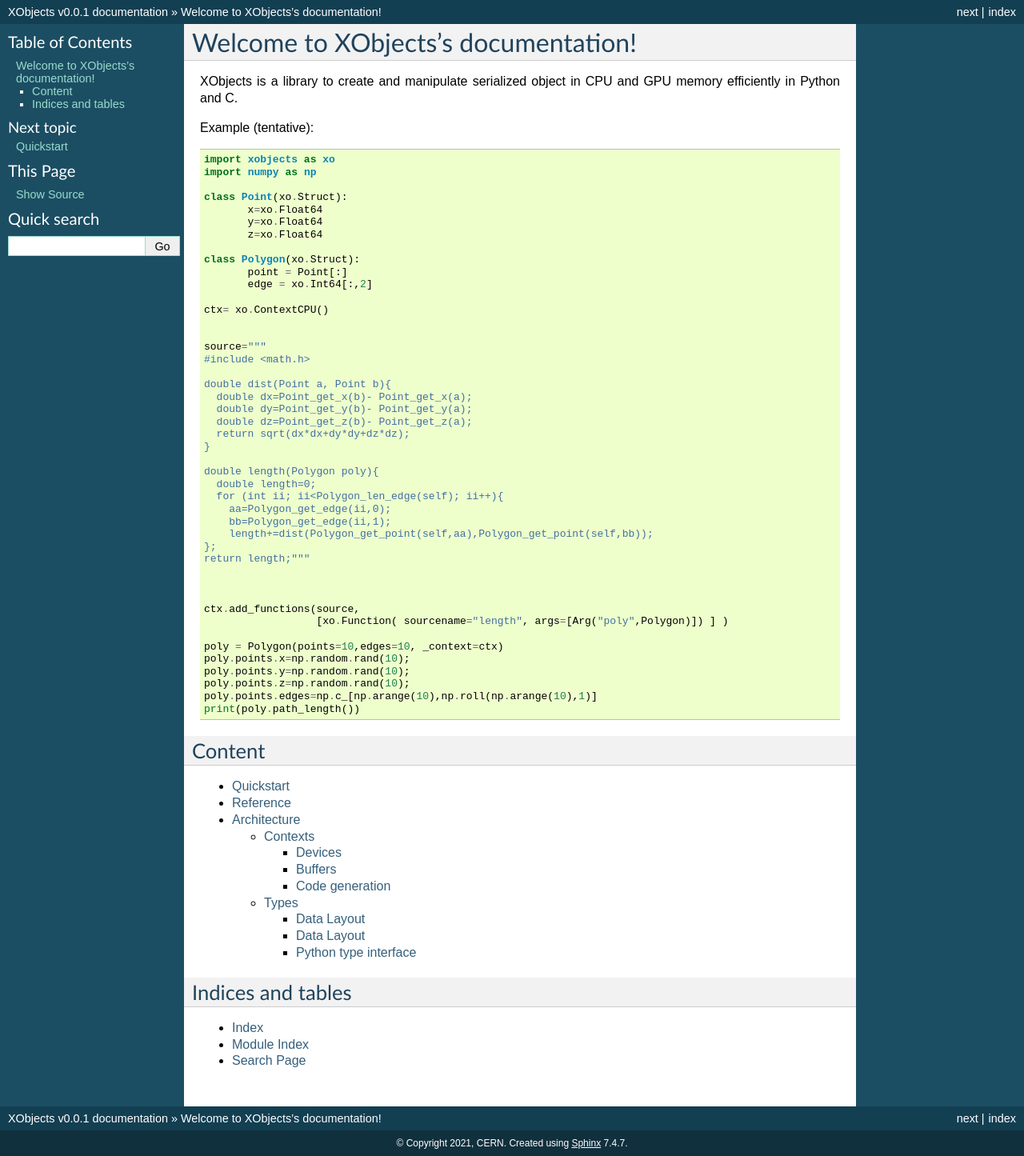
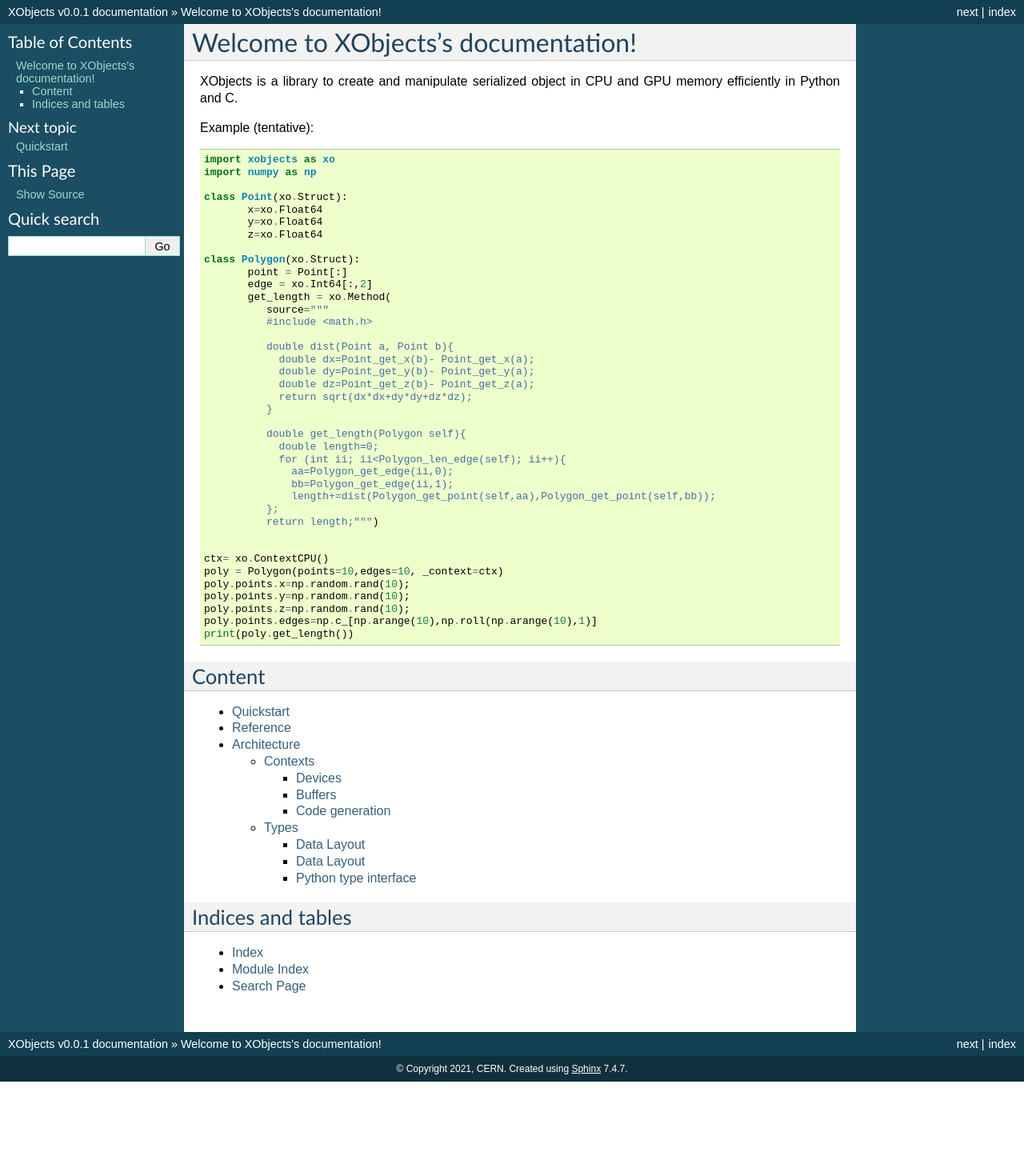
Before and after one commit to xsuite/xobjects, a Sphinx documentation site: the page built from docs/index.rst, in a window 1280 px wide. Shown: the whole page at 80% size. Built offline with Sphinx 7.4.7, drawn with Linux system fonts in a browser that asks for light colours; after the commit the page ends 1352 px from its top, so only the background shows below that.

Commit message:
refactoring

```diff
--- a/docs/index.rst
+++ b/docs/index.rst
@@ -26,40 +26,34 @@
   class Polygon(xo.Struct):
          point = Point[:]
          edge = xo.Int64[:,2]
+         get_length = xo.Method(
+            source="""
+            #include <math.h>
+
+            double dist(Point a, Point b){
+              double dx=Point_get_x(b)- Point_get_x(a);
+              double dy=Point_get_y(b)- Point_get_y(a);
+              double dz=Point_get_z(b)- Point_get_z(a);
+              return sqrt(dx*dx+dy*dy+dz*dz);
+            }
+
+            double get_length(Polygon self){
+              double length=0;
+              for (int ii; ii<Polygon_len_edge(self); ii++){
+                aa=Polygon_get_edge(ii,0);
+                bb=Polygon_get_edge(ii,1);
+                length+=dist(Polygon_get_point(self,aa),Polygon_get_point(self,bb));
+            };
+            return length;""")
+
 
   ctx= xo.ContextCPU()
-
-
-  source="""
-  #include <math.h>
-
-  double dist(Point a, Point b){
-    double dx=Point_get_x(b)- Point_get_x(a);
-    double dy=Point_get_y(b)- Point_get_y(a);
-    double dz=Point_get_z(b)- Point_get_z(a);
-    return sqrt(dx*dx+dy*dy+dz*dz);
-  }
-
-  double length(Polygon poly){
-    double length=0;
-    for (int ii; ii<Polygon_len_edge(self); ii++){
-      aa=Polygon_get_edge(ii,0);
-      bb=Polygon_get_edge(ii,1);
-      length+=dist(Polygon_get_point(self,aa),Polygon_get_point(self,bb));
-  };
-  return length;"""
-
-
-
-  ctx.add_functions(source,
-                    [xo.Function( sourcename="length", args=[Arg("poly",Polygon)]) ] )
-
   poly = Polygon(points=10,edges=10, _context=ctx)
   poly.points.x=np.random.rand(10);
   poly.points.y=np.random.rand(10);
   poly.points.z=np.random.rand(10);
   poly.points.edges=np.c_[np.arange(10),np.roll(np.arange(10),1)]
-  print(poly.path_length())
+  print(poly.get_length())
 
 
 Content
```
Also changed, not shown: docs/architecture/contexts.rst (+21 -1 lines), 4 other files.
